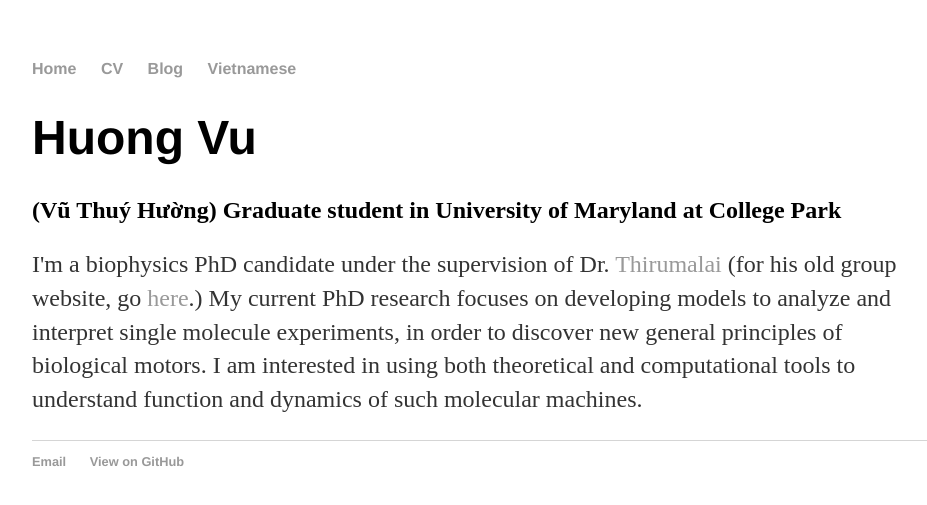
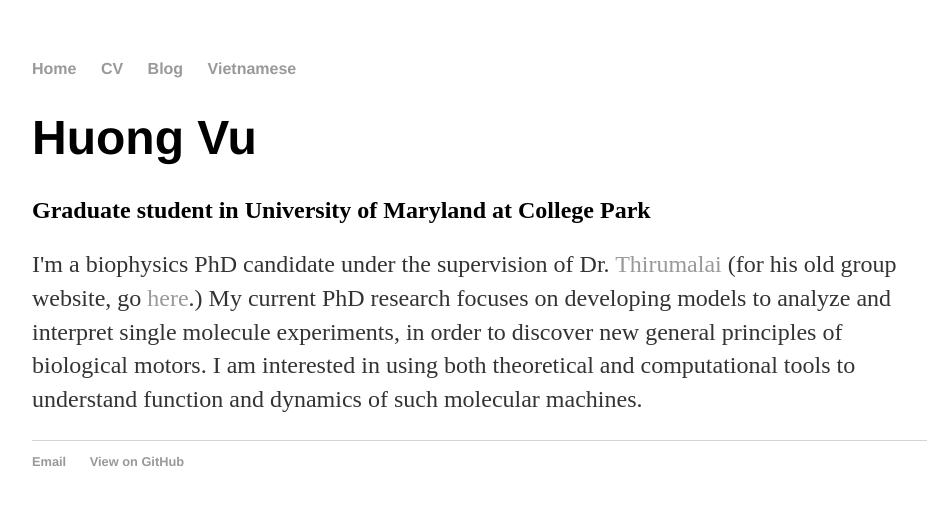
Before and after one commit to huongtvu/meoy9.github.io, a Jekyll site: the page built from index.html, in a window 1280 px wide. Shown: the top 505 px of the page, without its empty margins (160-1087 px from the left). Built offline with Jekyll 4.4.1, drawn with Linux system fonts in a browser that asks for light colours.

Commit message:
Create index.html

```diff
--- a/index.html
+++ b/index.html
@@ -4,7 +4,7 @@ title: Huong Vu, Graduate Student in University of Maryland at College Park
 ---
 <div class="blurb">
 	<h1>Huong Vu</h1>
-	<h2>(Vũ Thuý Hường) Graduate student in University of Maryland at College Park </h2>
+	<h2>Graduate student in University of Maryland at College Park </h2>
 	<p> I'm a biophysics PhD candidate under the supervision of Dr. <a href="https://sites.cns.utexas.edu/thirumalai">Thirumalai</a> (for his old group website, go <a href="http://biotheory.umd.edu/">here</a>.)
 		My current PhD research focuses on developing models to analyze and interpret single molecule experiments, in order to discover new general principles of biological motors.
 		I am interested in using both theoretical and computational tools to understand function and dynamics of such molecular machines.
```
